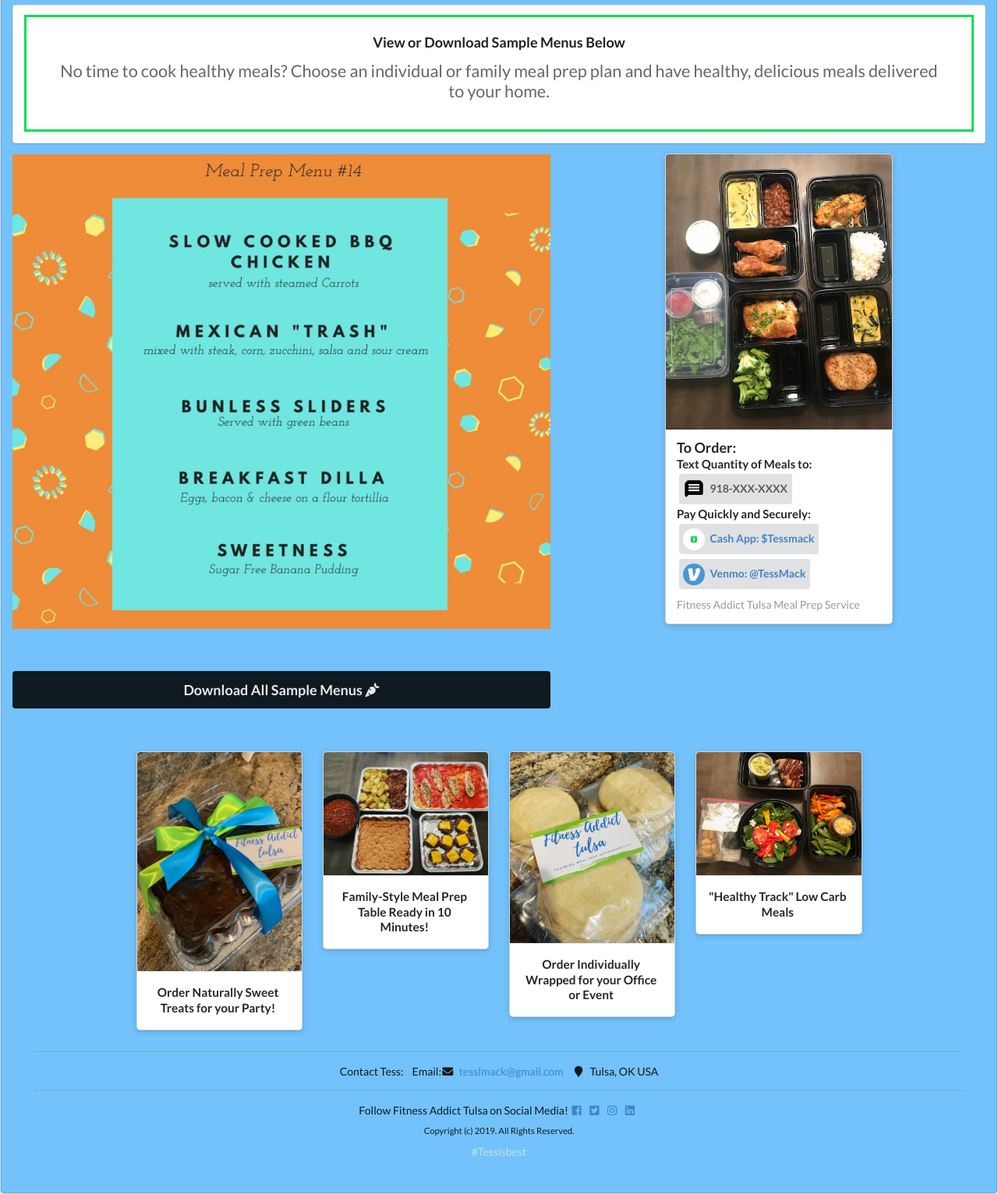
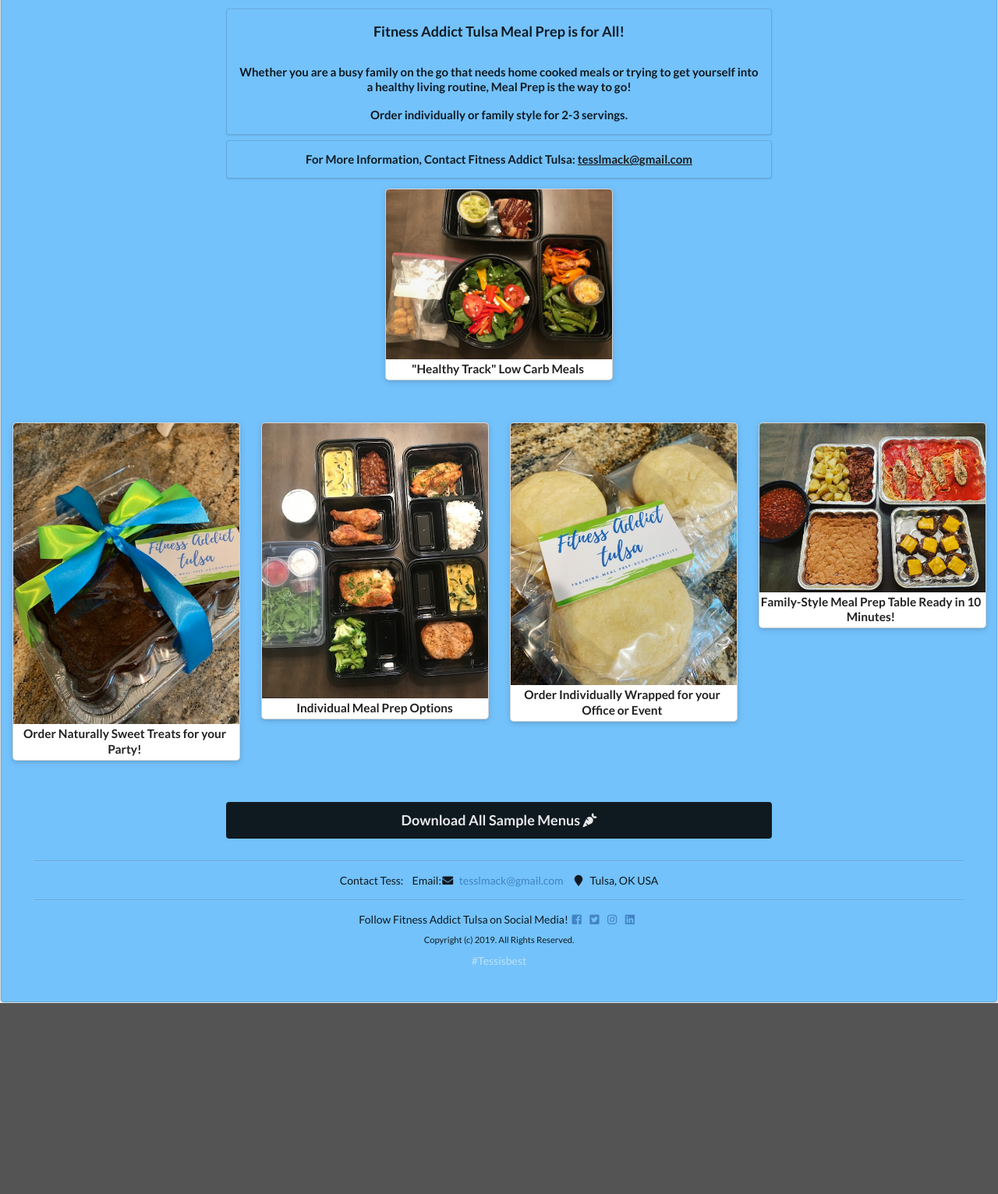
Before and after one commit to AubryOE/Fitness-Addict, a website: page menus.html in a window 1280 px wide. Shown: the part 380-1912 px from the top of the page at 78% size. After the commit the page ends 1667 px from the top, so only its background shows below. Drawn offline with nearby package versions, Linux system fonts and the light colour scheme.

Commit message:
Adding content to Accountability page, updating gmail calendar to Events page, updating format on Menus page

```diff
--- a/css/app.css
+++ b/css/app.css
@@ -81,6 +81,14 @@
     padding: 0px;
 }
 
+a#scheduleLink.large.ui.fluid.button{
+    margin-top: 1.2em;
+}
+
+div#downloadButton.row{
+    padding-bottom: 0px;
+}
+
 a#trainingPageLink.large.ui.fluid.button{
     margin: 0px;
 }
@@ -89,13 +97,26 @@
 h3#MealPrepSub.ui.center.aligned.header{
     /* border: 3px solid #73c2fb; */
     /* border: 3px solid #1b1c1d; */
-    border: 3px solid #03DF51;
-    padding: 1.2em;
+    /* border: 3px solid #03DF51; */
+    padding: 0.3em;
 }
 
 div#mealDescription.sub.header{
     font-size: 1.2em;
     padding: 0.6em;
+}
+
+div#mealDescription.ui.segment{
+    background: #73c2fb;
+    margin-bottom: 0.5em;
+}
+
+div.ui.center.aligned.segment.menuText {
+    background: #73c2fb;
+}
+
+div#cookieHeader.ui.center.aligned.tiny.header{
+    padding-left: 0.2em;
 }
 a.ui.fluid.button {
     background-color: rgba(0, 0, 0, 0.87);
@@ -169,6 +190,19 @@
 .underline{
     font-weight: bold;
     text-decoration: underline;
+}
+
+/* Accountability Page */
+div.ui.center.aligned.segment.accountability {
+    background-color: #73c2fb;
+}
+
+div#accountabilityInfo.ui.segment {
+    background-color: #73c2fb;
+}
+
+a.email{
+    color: #1B1C1D;
 }
 
 /* footer */
--- a/menus.html
+++ b/menus.html
@@ -76,50 +76,43 @@
                                 </div>
                             </div>
                         </div>
-                    </div> <!-- End of main text container </div> -->
+
                         <!-- <div class="ui inverted segment"> -->
                     <h3 class="ui dividing huge center aligned header">
                             <i class="fas fa-carrot"></i></i><span>Meal Prep Made Easy</span>
                     </h3>
-                    <div id="mealDescription" class="ui segment">
-                        <h3 id="MealPrepSub" class="ui center aligned header"><span id="sampleSub">View or Download Sample Menus Below</span>
-                                <div id="mealDescription" class="sub header">No time to cook healthy meals? Choose an individual or family meal prep plan and have healthy, delicious meals delivered to your home.
-                                </div>
+                    <div id="mealDescription" class="ui center aligned segment">
+                        <h3 id="MealPrepSub" class="ui center aligned header"><span id="sampleSub">Fitness Addict Tulsa Meal Prep is for All!</span>
+                                <h4 id="mealDescription">Whether you are a busy family on the go that needs home cooked meals or trying to get yourself into a healthy living routine, Meal Prep is the way to go!
+                                <p></p>
+                                <p>Order individually or family style for 2-3 servings.</p>
+                                </h4>
                         </h3>
                     </div>
+                </div> <!-- End of main text container </div> -->
                     <div class="ui stackable grid">
                         <div class="row">
                             <!-- <div class="three wide column"></div> -->
-                            <div id="sampleMenuContainer" class="nine wide column">
-                                <!-- <div id="sampleMenu1">
-                                        <img class="ui huge image" src="/img/LowCarbMenu1.jpg" alt="sample menu">
+                            <div id="sampleMenuContainer" class="sixteen wide column">
+                                <!-- <div id="sampleMenu3">
+                                        <img class="ui huge image" src="/img/MealPrepMenu14.jpg" alt="sample menu">
                                 </div>
                                 <p></p> -->
-                                 <!-- <div id="sampleMenu2">
-                                    <img class="ui huge image" src="/img/MealPrepMenu1.jpg" alt="sample menu">
+                                <div class="ui main text container">
+                                        <div class="ui center aligned segment menuText">
+                                            <h4>For More Information, Contact Fitness Addict Tulsa: <a class="email underline" href="tesslmack@gmail.com">tesslmack@gmail.com</a>
+                                            </h4>
+                                        </div>
                                 </div>
-                                <p></p> -->
-                                <div id="sampleMenu3">
-                                        <img class="ui huge image" src="/img/MealPrepMenu14.jpg" alt="sample menu">
-                                </div>
-                                <p></p>
-                                <p></p>
-                                <div id="sampleMenuDiv" class="extra">
-                                        <a class="big ui fluid button" href="/img/Menus/AllSampleMenus.pdf" target="_blank">Download All Sample Menus
-                                            <span><i class="fas fa-carrot"></i></span>
-                                        </a>
-                                </div>
-                            </div>    <!--End of ten wide column div-->
-                            <div id="orderingInfo" class="seven wide column">
-                                <!-- <div class="ui rail" style=""> -->
-                                    <div class="ui sticky centered raised card">
-                                        <div class="image">
-                                            <img alt="Healthy Prepared Meal" src= "/img/MealPrepHealthyLiving.jpg">
+                                <a class="ui centered raised card" href="/img/Menus/LowCarbMealMenu1.pdf" target="_blank">
+                                        <div class="ui rounded centered large image">
+                                            <img alt="Low Carb Meal" src= "/img/MealPrepLowCarb.jpg">
                                         </div>
-                                        <div class="content">
-                                            <h3 id="order" class="ui left aligned header">To Order:
-                                            </h3>
-                                            <h4 id="instructions" class="ui left aligned header">Text Quantity of Meals to:
+                                        <div class="ui center aligned tiny header">
+                                                <span>"Healthy Track" Low Carb Meals</span>
+                                        </div> <!--End tiny header div-->
+                                </a>
+                                            <!-- <h4 id="instructions" class="ui left aligned header">Text Quantity of Meals to:
                                                 <h3 id="phoneButton" tabindex="0" class="ui button">
                                                     <p><img class="ui avatar image" src="/img/baseline-message-24px.svg"> <span>918-XXX-XXXX</span></p>
                                                 </h3>
@@ -132,66 +125,63 @@
                                                     <p><img class="ui avatar image" src="/img/logos/venmoapp-icon.png">
                                                     <a tabindex="0" href="https://venmo.com/" target="_blank"><span>Venmo: @TessMack</span></a></p>
                                                 </h3>
-                                            </h4>
-                                            <div class="meta">
-                                                <p></p>
-                                                <span class="date">Fitness Addict Tulsa Meal Prep Service</span>
-                                            </div> <!--End of meta div-->
-                                        </div> <!--End of content div-->
-                                    </div> <!--End of sticky div-->
-                                <!-- </div> End of ui rail div -->
-                            </div> <!--End of seven wide column div-->
+                                            </h4> -->
+                                        <!-- </div> End of content div -->
+                            </div>    <!--End of ten wide column div-->
+                            <!-- <div id="orderingInfo" class="seven wide column"> -->
+                            <!-- </div> End of seven wide column div -->
                         </div> <!--End of row div-->
                         <div class="row"></div>
                         <div class="row">
-                            <div class="two wide column"></div>
-                            <div class="three wide column">
+                            <!-- <div class="two wide column"></div> -->
+                            <div class="four wide column">
                                 <div class="ui centered raised card">
                                     <img class="ui medium image" src="/img/DessertParties.jpg">
-                                    <div class="content">
+                                    <!-- <div class="content menuText"> -->
                                         <div class="ui center aligned tiny header">
                                             Order Naturally Sweet Treats for your Party!
                                         </div>
-                                    </div>
+                                    <!-- </div> -->
                                 </div>
                             </div>
-                            <div class="three wide column">
-                                <div class="ui centered raised card">
-                                    <img class="ui medium image" src="/img/FamilyMealPrep.jpg">
-                                    <div class="content">
-                                            <div class="ui center aligned tiny header">
-                                                Family-Style Meal Prep Table Ready in 10 Minutes!
-                                            </div>
+                            <div class="four wide column">
+                                    <div class="ui centered raised card">
+                                        <img class="ui medium image" src="/img/MealPrepHealthyLiving.jpg">
+                                        <!-- <div class="content menuText"> -->
+                                                <div id="cookieHeader" class="ui center aligned tiny header">Individual Meal Prep Options
+                                                </div>
                                     </div>
-                                </div>
                             </div>
-                            <div class="three wide column">
+                            <div class="four wide column">
                                 <div class="ui centered raised card">
                                     <img class="ui medium image" src="/img/DessertCookie.jpg">
-                                    <div class="content">
                                             <div class="ui center aligned tiny header">
                                                 Order Individually Wrapped for your Office or Event
                                             </div>
-                                    </div>
                                 </div>
                             </div>
-                            <div class="three wide column">
-                                <div class="ui centered raised card">
-                                    <img class="ui medium image" src="/img/MealPrepLowCarb.jpg">
-                                    <div class="content">
-                                            <div class="ui center aligned tiny header">
-                                                "Healthy Track" Low Carb Meals
-                                            </div>
+                            <div class="four wide column">
+                                    <div class="ui centered raised card">
+                                        <img class="ui medium image" src="/img/FamilyMealPrep.jpg">
+                                        <!-- <div class="content menuText"> -->
+                                                <div class="ui center aligned tiny header">
+                                                    Family-Style Meal Prep Table Ready in 10 Minutes!
+                                                </div>
                                     </div>
-                                </div>
                             </div>
-                            <div class="two wide column"></div>
                         </div>
                     </div> <!--End of ui stackable grid div-->
+                    <div class="ui main text container">
+                        <div id="sampleMenuDiv" class="extra">
+                                <a class="big ui fluid button" href="/img/Menus/AllSampleMenus.pdf" target="_blank">Download All Sample Menus
+                                    <span><i class="fas fa-carrot"></i></span>
+                                </a>
+                        </div>
+                    </div>
+
                     <div class="ui center aligned fluid container">
                             <footer>
                                 <div class="ui divider"></div>
-                                <!-- <div class="ui centered raised card"> -->
                                     <p class="contactInfo">Contact Tess:
                                             <span class="email">Email:<i class="mail icon"></i><a href="mailto: tesslmack@gmail.com"> tesslmack@gmail.com</a></span>
                                         <!-- <span class="textTess">Text:
@@ -201,7 +191,6 @@
                                                     Tulsa, OK USA
                                             </span>
                                         </p>
-                                <!-- </div>   -->
                                 <div class="ui divider"></div>
                                 <p>Follow Fitness Addict Tulsa on Social Media!
                                     <a href="https://www.facebook.com/fitnessaddicttulsa/?ref=py_c" class="follow" target="_blank"><i class="facebook square icon"></i></a>
```
Also changed, not shown: about.html (+1 -0 lines), accountability.html (+11 -20 lines), events.html (+14 -3 lines), index.html (+2 -1 lines), training.html (+0 -4 lines), img/tessSchedule.jpg (renamed from img/IMG_0514.jpg).
